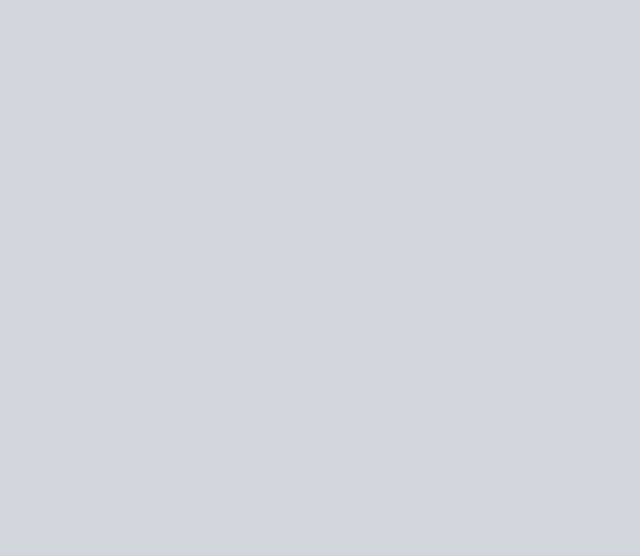
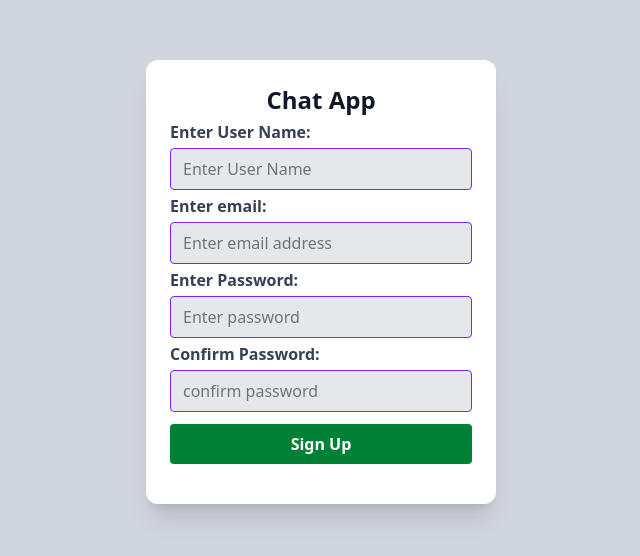
Before and after one commit to bishnu322/chatApp_client, a React (Vite) app: page /signup in a window 1280 px wide. Before the commit this address had no page. Shown: the part 118-674 px from the top of the page, without its empty margins (319-959 px from the left). Built offline with nearby package versions, Linux system fonts and the light colour scheme.

Commit message:
installing react-hook-form and handling form for signUp section

```diff
--- a/src/App.tsx
+++ b/src/App.tsx
@@ -1,6 +1,7 @@
 import { BrowserRouter, Route, Routes } from "react-router-dom";
-import ChatPage from "./pages/ChatPage";
+
 import HomePage from "./pages/HomePage";
+import SignUp from "./components/Auth/SignUp";
 
 const App = () => {
   return (
@@ -8,7 +9,7 @@ const App = () => {
       <BrowserRouter>
         <Routes>
           <Route path={"/"} element={<HomePage />} />
-          <Route path={"/chat"} element={<ChatPage />} />
+          <Route path={"/signup"} element={<SignUp />} />
         </Routes>
       </BrowserRouter>
     </main>
--- a/src/components/Auth/SignUp.tsx
+++ b/src/components/Auth/SignUp.tsx
@@ -1,7 +1,71 @@
-import React from "react";
+/* eslint-disable @typescript-eslint/no-explicit-any */
+import { Input } from "../../shared/design/Input";
+import HomePageContainer from "../HomePageContainer";
+
+import { stringData } from "../../string";
+import Button from "../../shared/design/Button";
+import { useForm } from "react-hook-form";
+
+const { signUp } = stringData;
+
+type FormValues = {
+  userName: string;
+  email: string;
+  password: string;
+  confirmPassword: string;
+};
 
 const SignUp = () => {
-  return <div>SignUp</div>;
+  const { register, handleSubmit } = useForm<FormValues>();
+
+  const onSubmit = (data: any) => {
+    console.log(data);
+  };
+  return (
+    <HomePageContainer>
+      <form className="flex flex-col gap-1" onSubmit={handleSubmit(onSubmit)}>
+        <Input
+          label={signUp.userName.label}
+          placeholder={signUp.userName.placeholder}
+          id={signUp.userName.id}
+          type={signUp.userName.type}
+          {...register("userName")}
+        />
+        <Input
+          label={signUp.email.label}
+          placeholder={signUp.email.placeholder}
+          id={signUp.email.id}
+          type={signUp.email.type}
+          {...register("email")}
+        />
+
+        <Input
+          label={signUp.password.label}
+          placeholder={signUp.password.placeholder}
+          id={signUp.password.id}
+          type={signUp.password.type}
+          {...register("password")}
+        />
+
+        <Input
+          label={signUp.confirmPassword.label}
+          placeholder={signUp.confirmPassword.placeholder}
+          id={signUp.confirmPassword.id}
+          type={signUp.confirmPassword.type}
+          {...register("confirmPassword")}
+        />
+
+        <div className="mt-2 mb-4">
+          <Button type="submit">
+            {/* {isSubmitting
+            ? `${stringData.button.loginButton.submitting}`
+            : `${stringData.button.loginButton.submit}`} */}
+            Sign Up
+          </Button>
+        </div>
+      </form>
+    </HomePageContainer>
+  );
 };
 
 export default SignUp;
--- /dev/null
+++ b/src/components/HomePageContainer.tsx
@@ -0,0 +1,23 @@
+import React from "react";
+import { stringData } from "../string";
+
+interface IProps {
+  children: React.ReactNode;
+}
+
+const HomePageContainer: React.FC<IProps> = ({ children }) => {
+  return (
+    <main className="min-h-screen w-full flex justify-center items-center bg-gray-300 p-4">
+      <div className="bg-white w-full max-w-[350px] p-6 rounded-xl shadow-xl">
+        <div className="flex flex-col gap-1">
+          <h1 className="text-gray-900 text-2xl font-bold text-center">
+            {stringData.homePage.homePageTitle}
+          </h1>
+          {children}
+        </div>
+      </div>
+    </main>
+  );
+};
+
+export default HomePageContainer;
--- a/src/pages/HomePage.tsx
+++ b/src/pages/HomePage.tsx
@@ -1,19 +1,11 @@
 import Login from "../components/Auth/Login";
-import { stringData } from "../string";
+import HomePageContainer from "../components/HomePageContainer";
 
 const HomePage = () => {
   return (
-    <main className="min-h-screen w-full flex justify-center items-center bg-gray-300 p-4">
-      <div className="bg-white w-full max-w-[350px] p-6 rounded-xl shadow-xl">
-        <div className="flex flex-col gap-4">
-          <h1 className="text-gray-900 text-2xl font-bold text-center">
-            {stringData.homePage.homePageTitle}
-          </h1>
-
-          <Login />
-        </div>
-      </div>
-    </main>
+    <HomePageContainer>
+      <Login />
+    </HomePageContainer>
   );
 };
 
--- a/src/shared/design/Button.tsx
+++ b/src/shared/design/Button.tsx
@@ -9,7 +9,7 @@ const Button: React.FC<IProps> = ({ children, type }) => {
   return (
     <button
       type={type}
-      className="bg-green-700 rounded px-2 py-1 text-white font-semibold text-center w-full hover:bg-green-800 transition-all duration-300 cursor-pointer"
+      className="bg-green-700 rounded px-2 py-2 text-white font-semibold text-center w-full hover:bg-green-800 transition-all duration-300 cursor-pointer"
     >
       {children}
     </button>
--- a/src/string.ts
+++ b/src/string.ts
@@ -27,5 +27,30 @@ export const stringData = {
 
   signUp: {
     link: "Create new account",
+    userName: {
+      label: "Enter User Name: ",
+      placeholder: "Enter User Name",
+      id: "userName",
+      type: "text",
+    },
+    email: {
+      label: "Enter email: ",
+      placeholder: "Enter email address",
+      id: "email",
+      type: "text",
+    },
+
+    password: {
+      label: "Enter Password: ",
+      placeholder: "Enter password ",
+      id: "password",
+      type: "text",
+    },
+    confirmPassword: {
+      label: "Confirm Password: ",
+      placeholder: "confirm password ",
+      id: "confirmPassword",
+      type: "text",
+    },
   },
 };
```
